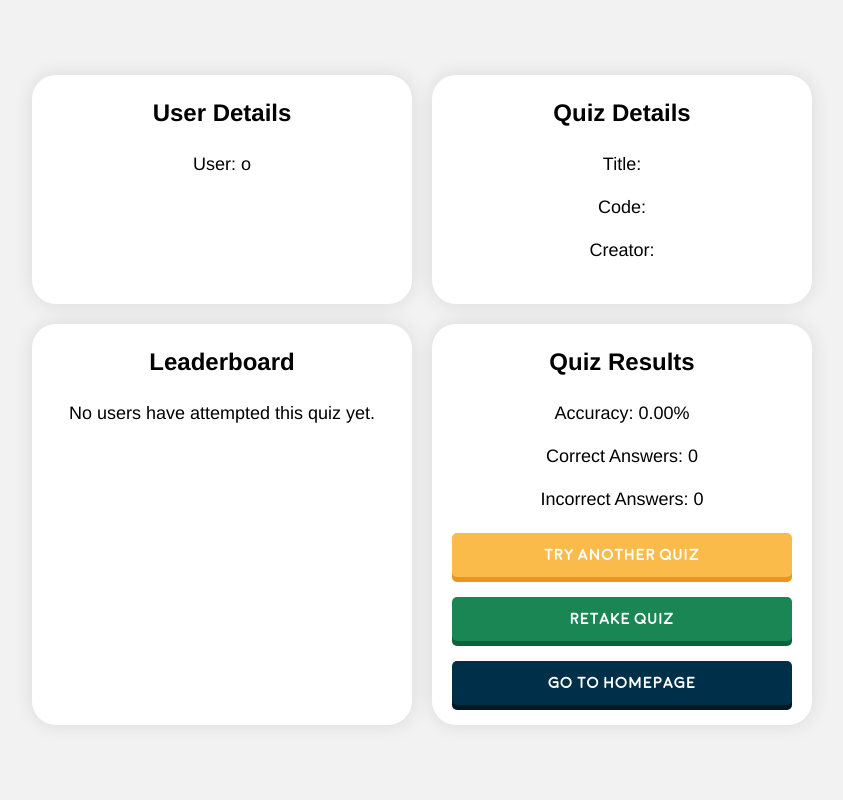
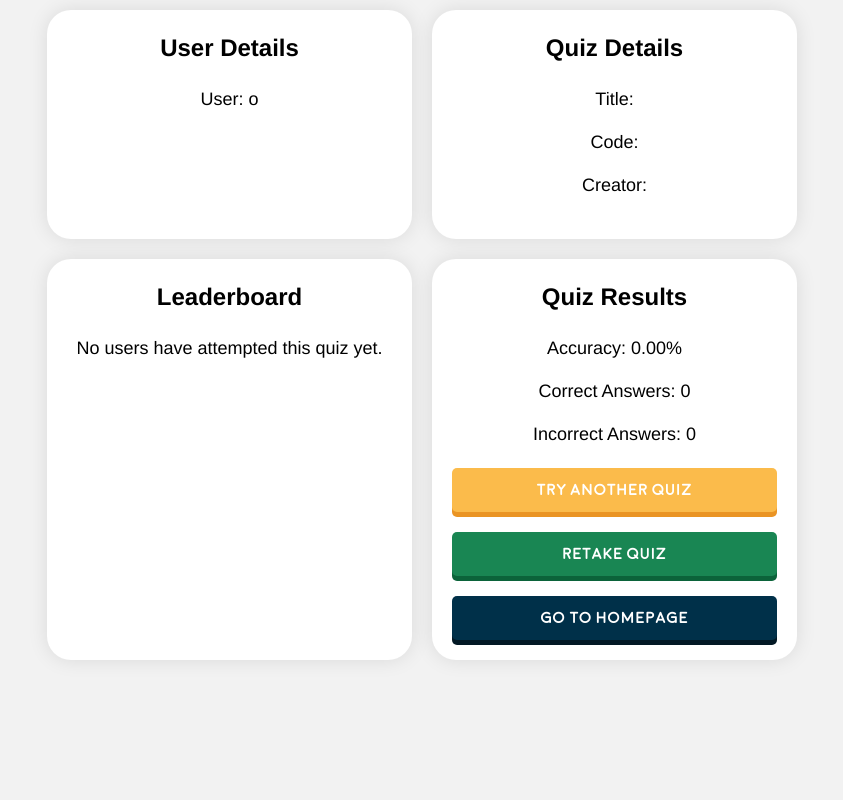
Before and after one commit to bakaraw/QuizWebsite, a PHP site: page /scoreQuiz.php?quizCode=106 in a window 1280 px wide. Shown: the whole page, without its empty margins (218-1061 px from the left). Run offline with PHP 8.4, Linux system fonts and the light colour scheme; a user stored in the database is signed in; data comes from the database, SQL or seed files in the repository.

Commit message:
Update scoreQuiz.php

```diff
--- a/scoreQuiz.php
+++ b/scoreQuiz.php
@@ -1,6 +1,7 @@
 <?php
 session_start();
 include "assets/php/dbh_quiz.inc.php";
+
 
 if ($_SERVER["REQUEST_METHOD"] == "GET" && isset($_SESSION["username"])) {
     $username = $_SESSION["username"];
@@ -92,7 +93,7 @@
         body {
             font-family: "Helvetica Neue", Helvetica, Arial, sans-serif;
             background-color: #f2f2f2;
-            display: flex;
+            /* display: flex; */
             align-items: center;
             justify-content: center;
             height: 100vh;
@@ -100,11 +101,12 @@
         }
 
         .summary-container {
-            display: flex;
+            /* display: flex; */
             flex-direction: column;
             align-items: center;
             max-width: 800px;
             width: 90%;
+            box-sizing: border-box;
         }
 
         .user-quiz-info {
@@ -122,15 +124,7 @@
             margin: 10px;
             text-align: center;
             color: black;
-            width: calc(50% - 20px);
-            box-sizing: border-box;
-        }
-
-        .user-details,
-        .leaderboard-panel,
-        .quiz-results,
-        .quiz-details {
-            width: calc(50% - 20px);
+            width: 100%;
             box-sizing: border-box;
         }
 
@@ -190,12 +184,19 @@
         .leaderboard-table {
             width: 100%;
         }
+
+        @media (min-width: 768px) {
+            .panel {
+                width: calc(50% - 20px);
+            }
+        }
     </style>
 </head>
 
 <body>
 
-    <div class="summary-container">
+
+    <div class="summary-container container">
         <div class="user-quiz-info">
             <div class="panel user-details">
                 <div class="summary-heading">User Details</div>
```
